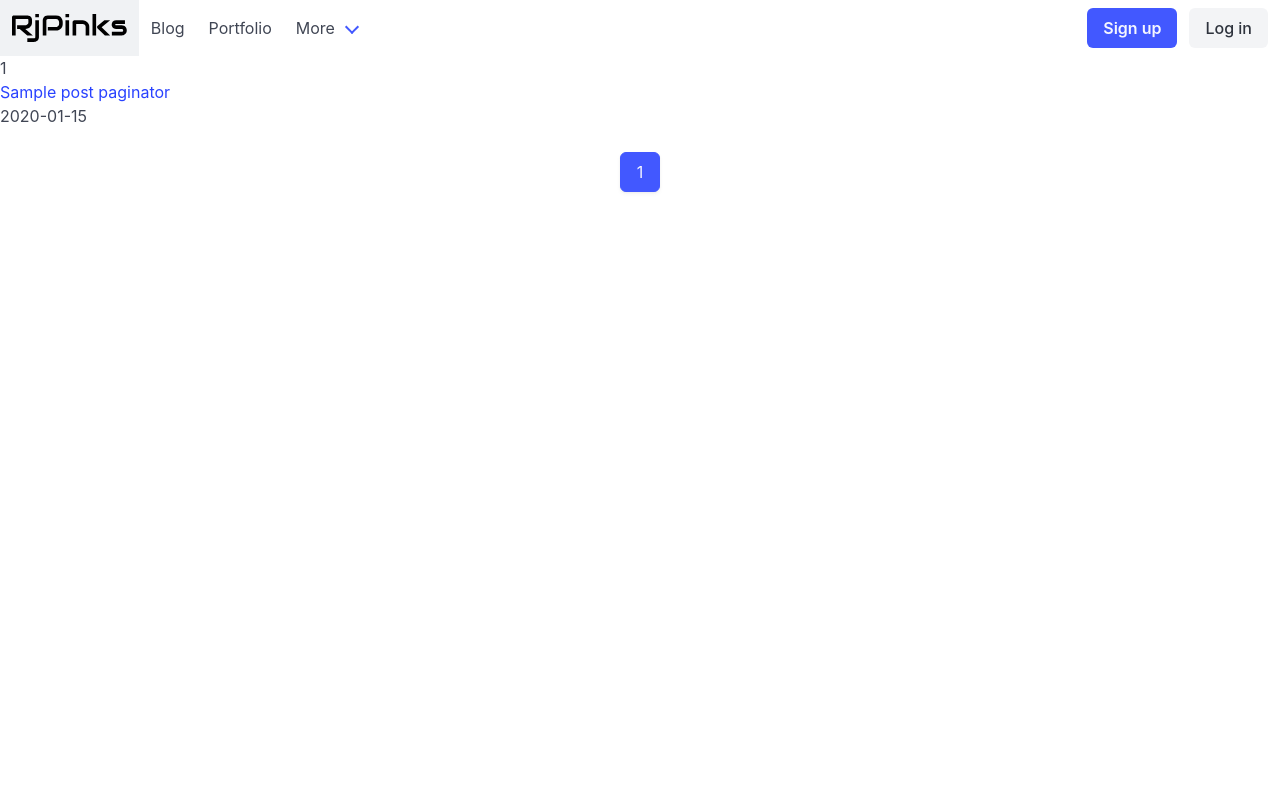
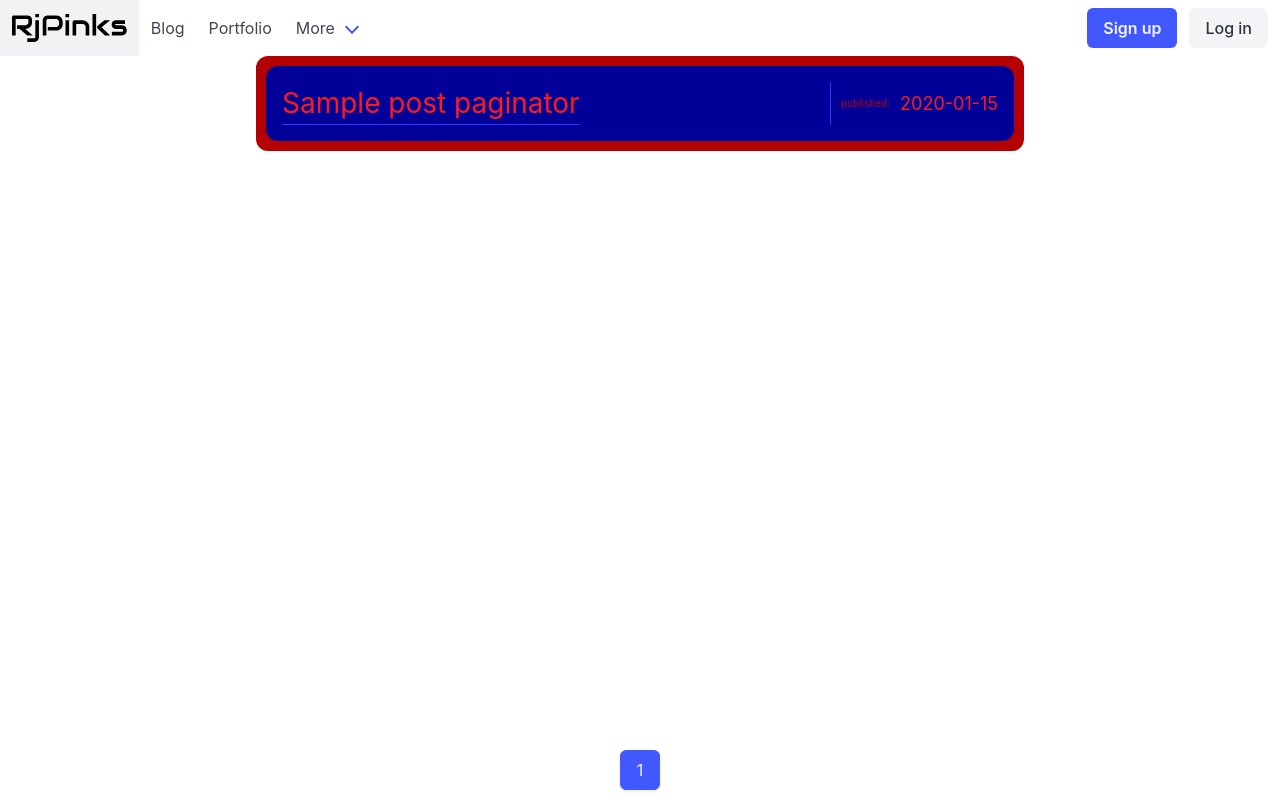
Before and after one commit to rjpinks/django-practice, a Django app: template blog/templates/blog/posts.html in a window 1280 px wide. Run offline with Django 3.2, Linux system fonts and the light colour scheme; the template is opened without the code that fills it: most values are stand-ins (such as "Sample title", 1, 10 or a date in 2020).

Commit message:
did first pass at posts.css

```diff
--- a/blog/static/blog/posts.css
+++ b/blog/static/blog/posts.css
@@ -0,0 +1,57 @@
+#post-container {
+	background-color: #b30000;
+	max-width: 60%;
+	margin: auto;
+	padding: 0.5em;
+	border-radius: 12px;
+	color: #b30000;
+}
+
+#footer {
+	position: fixed;
+    bottom: 0;
+  	left: 0;
+  	width: 100%;
+  	padding-bottom: 10px;
+  	z-index: 1000;
+}
+
+.post-item {
+	display: flex;
+	flex-direction: row;
+	justify-content: space-between;
+	background-color: #000099;
+	border-radius: 12px;
+	padding: 1.0em;
+	margin: 0.125em;
+}
+
+.post-anchor {
+	border-bottom: 0.075em solid #3333ff;
+	color: #ff1a1a;
+}
+
+.post-date {
+	font-size: 18px;
+	margin-top: auto;
+	margin-bottom: auto;
+	color: #ff1a1a;
+}
+
+.post-title {
+	font-size: 28px;
+}
+
+.published-p {
+	font-size: 10px;
+	margin-right: 10px;
+	margin-top: auto;
+	margin-bottom: auto;
+	margin-left: 10px;
+}
+
+.date-container {
+	display: flex;
+	flex-direction: row;
+	border-left: 0.075em solid #3333ff;
+}
--- a/blog/templates/blog/posts.html
+++ b/blog/templates/blog/posts.html
@@ -6,24 +6,29 @@
 {% endblock %}
 
 {% block content %}
-<div>
+<div id="post-master">
+	<ul id="post-container">
 		{% for post in post_paginator.object_list %}
-		<div>
-			<h1>{{ post.id }}</h1>
-			<a href="{% url 'post_data' post.id %}">
-				<h2>{{ post.title }}</h2>
+			<li class="post-item">
+				<a class="post-anchor" href="{% url 'post_data' post.id %}">
+					<h2 class="post-title">{{ post.title }}</h2>
 				</a>
-			<p>{{ post.date_pub|date:'Y-m-d' }}</p>
+				<div class="date-container">
+					<p class="published-p">published:</p>
+					<p class="post-date">{{ post.date_pub|date:'Y-m-d' }}</p>
 				</div>
+			</li>
 		{% endfor %}
-
+	</ul>
 	<br>
+</div>
+<div id="footer">
 	<nav class="pagination is-centered" role="navigation" aria-label="pagination">
 		{% if post_paginator.has_previous %}
-			<a href="?page={{ post_paginator.previous_page_number }}" class="pagination-previous">Previous</a>
+			<a href="?page={{ post_paginator.previous_page_number }}" class="pagination-previous" style="margin-left: 12px;">Previous</a>
 		{% endif %}
 		{% if post_paginator.has_next %}
-			<a href="?page={{ post_paginator.next_page_number }}" class="pagination-next">Next page</a>
+			<a href="?page={{ post_paginator.next_page_number }}" class="pagination-next" style="margin-right: 12px;">Next page</a>
 		{% endif %}
 		<ul class="pagination-list">
 	   		{% if post_paginator.has_previous %}
```
Lines whose indentation alone changed are shown as unchanged.
